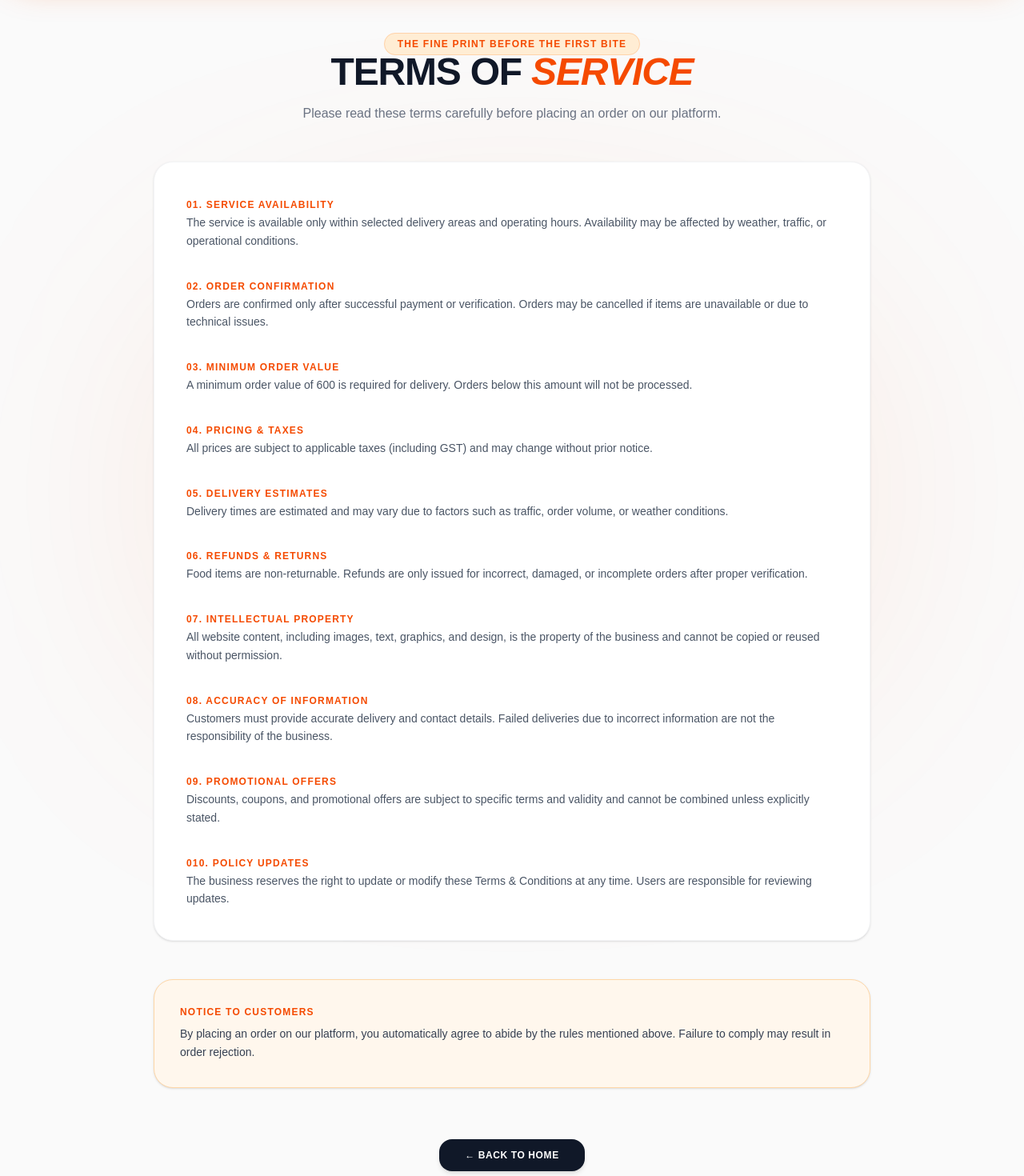
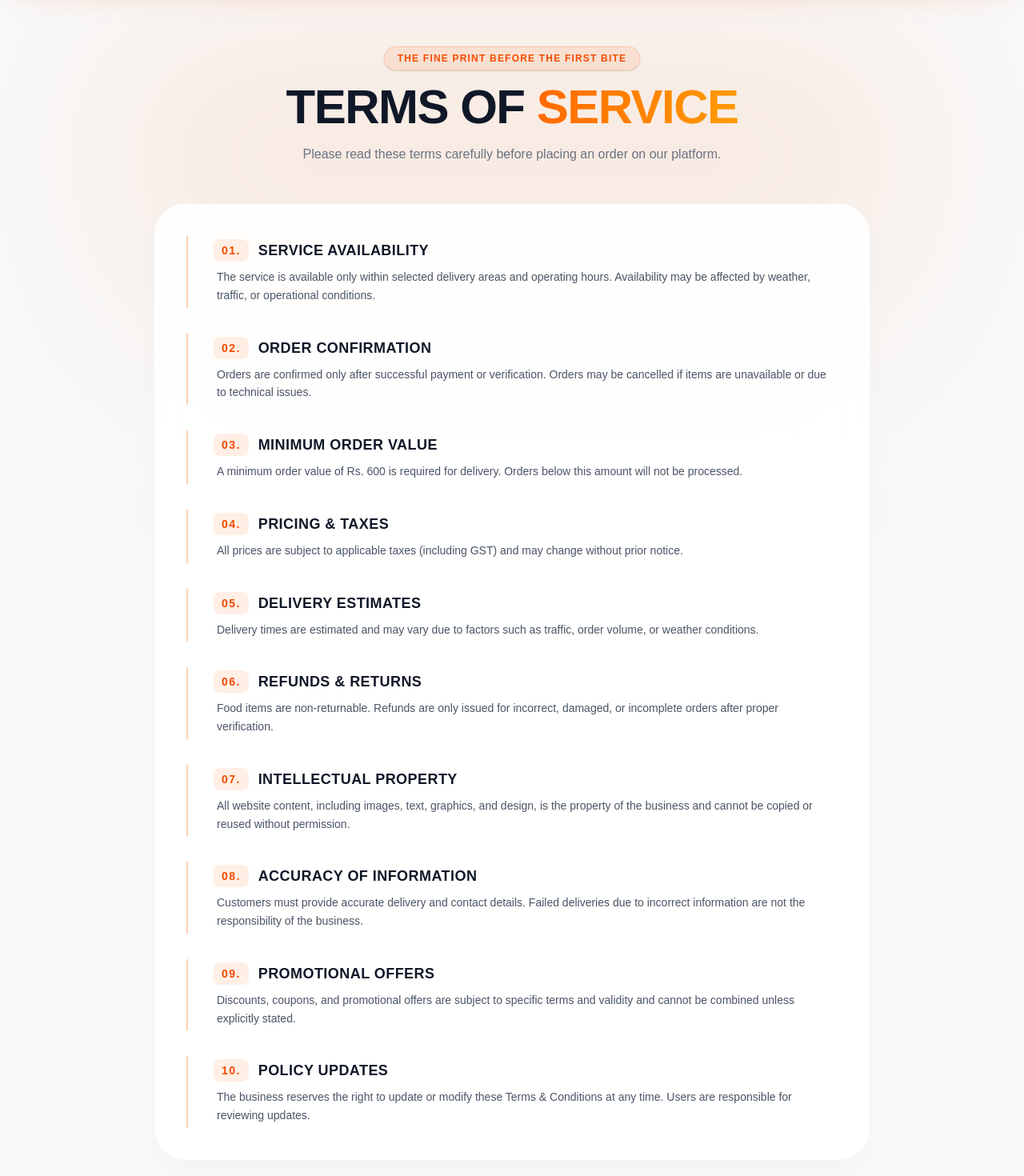
Before and after one commit to pizzgerrawalpindi-maker/premium-food-website, a Next.js app: page /terms in a window 1280 px wide. Shown: the part 120-1590 px from the top of the page at 80% size. Built offline with nearby package versions, Linux system fonts and the light colour scheme.

Commit message:
Update changes

```diff
--- a/src/app/terms/page.js
+++ b/src/app/terms/page.js
@@ -1,102 +1,106 @@
+'use client';
+
 export default function TermsPage() {
+  const termsData = [
+    {
+      num: "01",
+      title: "Service Availability",
+      desc: "The service is available only within selected delivery areas and operating hours. Availability may be affected by weather, traffic, or operational conditions."
+    },
+    {
+      num: "02",
+      title: "Order Confirmation",
+      desc: "Orders are confirmed only after successful payment or verification. Orders may be cancelled if items are unavailable or due to technical issues."
+    },
+    {
+      num: "03",
+      title: "Minimum Order Value",
+      desc: "A minimum order value of Rs. 600 is required for delivery. Orders below this amount will not be processed."
+    },
+    {
+      num: "04",
+      title: "Pricing & Taxes",
+      desc: "All prices are subject to applicable taxes (including GST) and may change without prior notice."
+    },
+    {
+      num: "05",
+      title: "Delivery Estimates",
+      desc: "Delivery times are estimated and may vary due to factors such as traffic, order volume, or weather conditions."
+    },
+    {
+      num: "06",
+      title: "Refunds & Returns",
+      desc: "Food items are non-returnable. Refunds are only issued for incorrect, damaged, or incomplete orders after proper verification."
+    },
+    {
+      num: "07",
+      title: "Intellectual Property",
+      desc: "All website content, including images, text, graphics, and design, is the property of the business and cannot be copied or reused without permission."
+    },
+    {
+      num: "08",
+      title: "Accuracy of Information",
+      desc: "Customers must provide accurate delivery and contact details. Failed deliveries due to incorrect information are not the responsibility of the business."
+    },
+    {
+      num: "09",
+      title: "Promotional Offers",
+      desc: "Discounts, coupons, and promotional offers are subject to specific terms and validity and cannot be combined unless explicitly stated."
+    },
+    {
+      num: "10",
+      title: "Policy Updates",
+      desc: "The business reserves the right to update or modify these Terms & Conditions at any time. Users are responsible for reviewing updates."
+    }
+  ];
+
   return (
-    <div className="min-h-screen bg-[#FAFAFA] dark:bg-[#120D0A] text-gray-900 dark:text-gray-100 antialiased py-16 px-6 sm:px-8 lg:px-12 relative z-0 transition-colors duration-500">
+    <div className="min-h-screen bg-[#F8F9FA] dark:bg-[#0D0907] text-gray-900 dark:text-gray-100 antialiased py-12 sm:py-20 px-4 sm:px-6 lg:px-8 relative z-0 selection:bg-orange-500 selection:text-white transition-colors duration-500">
 
-      {/* Background Central High-Intensity Orange Light Reflection */}
-      <div className="absolute top-1/4 left-1/2 -translate-x-1/2 w-[800px] h-[500px] bg-orange-600/15 dark:bg-orange-600/25 rounded-full blur-[140px] pointer-events-none -z-10"></div>
+      {/* Background Ambient High-Intensity Orange Light Reflection */}
+      <div className="absolute top-20 left-1/2 -translate-x-1/2 w-full max-w-[1000px] h-[500px] bg-gradient-to-b from-orange-500/15 to-transparent blur-[120px] pointer-events-none -z-10"></div>
 
       <div className="max-w-4xl mx-auto space-y-12 relative z-10">
 
-        {/* Header */}
-        <div className="text-center space-y-4">
-          <span className="bg-orange-100 dark:bg-orange-950/60 text-orange-600 dark:text-orange-400 px-4 py-1.5 rounded-full text-xs font-black uppercase tracking-widest border border-orange-500/20">
+        {/* Header Section */}
+        <header className="text-center space-y-4">
+          <span className="inline-block bg-orange-500/10 dark:bg-orange-950/60 text-orange-600 dark:text-orange-400 px-4 py-1.5 rounded-full text-xs font-black uppercase tracking-widest border border-orange-500/20 shadow-sm">
             The fine print before the first bite
           </span>
-          <h1 className="text-4xl sm:text-5xl font-black uppercase tracking-tight text-gray-900 dark:text-white font-sans">
-            Terms of <span className="text-orange-600 italic">Service</span>
+          <h1 className="text-4xl sm:text-6xl font-black uppercase tracking-tight text-gray-900 dark:text-white">
+            Terms of <span className="text-transparent bg-clip-text bg-gradient-to-r from-orange-500 to-amber-500">Service</span>
           </h1>
-          <p className="text-sm sm:text-base text-gray-500 dark:text-orange-200/70 font-medium max-w-2xl mx-auto">
+          <p className="text-sm sm:text-base text-gray-500 dark:text-orange-200/70 font-medium max-w-xl mx-auto leading-relaxed">
             Please read these terms carefully before placing an order on our platform.
           </p>
-        </div>
+        </header>
 
-        {/* Content Box */}
-        <div className="bg-white dark:bg-[#1c1410]/70 dark:backdrop-blur-xl rounded-3xl p-8 sm:p-10 shadow-sm dark:shadow-[0_20px_50px_-10px_rgba(234,88,12,0.15)] border border-gray-100 dark:border-orange-500/20 space-y-8">
+        {/* Content Box with Grid/Stack Layout */}
+        <div className="bg-white/90 dark:bg-[#140F0C]/80 backdrop-blur-2xl rounded-[2.5rem] p-6 sm:p-10 shadow-2xl shadow-black/[0.03] dark:shadow-orange-950/20 border border-gray-100 dark:border-orange-500/15 space-y-8">
 
-          <div className="space-y-2">
-            <span className="text-orange-600 dark:text-orange-400 font-black text-xs uppercase tracking-widest">01. Service Availability</span>
-            <p className="text-sm text-gray-600 dark:text-orange-200/80 leading-relaxed font-medium">
-              The service is available only within selected delivery areas and operating hours. Availability may be affected by weather, traffic, or operational conditions.
-            </p>
-          </div>
-
-          <div className="space-y-2">
-            <span className="text-orange-600 dark:text-orange-400 font-black text-xs uppercase tracking-widest">02. Order Confirmation</span>
-            <p className="text-sm text-gray-600 dark:text-orange-200/80 leading-relaxed font-medium">
-              Orders are confirmed only after successful payment or verification. Orders may be cancelled if items are unavailable or due to technical issues.
-            </p>
-          </div>
-
-          <div className="space-y-2">
-            <span className="text-orange-600 dark:text-orange-400 font-black text-xs uppercase tracking-widest">03. Minimum Order Value</span>
-            <p className="text-sm text-gray-600 dark:text-orange-200/80 leading-relaxed font-medium">
-              A minimum order value of 600 is required for delivery. Orders below this amount will not be processed.
-            </p>
-          </div>
-
-          <div className="space-y-2">
-            <span className="text-orange-600 dark:text-orange-400 font-black text-xs uppercase tracking-widest">04. Pricing & Taxes</span>
-            <p className="text-sm text-gray-600 dark:text-orange-200/80 leading-relaxed font-medium">
-              All prices are subject to applicable taxes (including GST) and may change without prior notice.
-            </p>
-          </div>
-
-          <div className="space-y-2">
-            <span className="text-orange-600 dark:text-orange-400 font-black text-xs uppercase tracking-widest">05. Delivery Estimates</span>
-            <p className="text-sm text-gray-600 dark:text-orange-200/80 leading-relaxed font-medium">
-              Delivery times are estimated and may vary due to factors such as traffic, order volume, or weather conditions.
-            </p>
-          </div>
-
-          <div className="space-y-2">
-            <span className="text-orange-600 dark:text-orange-400 font-black text-xs uppercase tracking-widest">06. Refunds & Returns</span>
-            <p className="text-sm text-gray-600 dark:text-orange-200/80 leading-relaxed font-medium">
-              Food items are non-returnable. Refunds are only issued for incorrect, damaged, or incomplete orders after proper verification.
-            </p>
-          </div>
-
-          <div className="space-y-2">
-            <span className="text-orange-600 dark:text-orange-400 font-black text-xs uppercase tracking-widest">07. Intellectual Property</span>
-            <p className="text-sm text-gray-600 dark:text-orange-200/80 leading-relaxed font-medium">
-              All website content, including images, text, graphics, and design, is the property of the business and cannot be copied or reused without permission.
-            </p>
-          </div>
-
-          <div className="space-y-2">
-            <span className="text-orange-600 dark:text-orange-400 font-black text-xs uppercase tracking-widest">08. Accuracy of Information</span>
-            <p className="text-sm text-gray-600 dark:text-orange-200/80 leading-relaxed font-medium">
-              Customers must provide accurate delivery and contact details. Failed deliveries due to incorrect information are not the responsibility of the business.
-            </p>
-          </div>
-
-          <div className="space-y-2">
-            <span className="text-orange-600 dark:text-orange-400 font-black text-xs uppercase tracking-widest">09. Promotional Offers</span>
-            <p className="text-sm text-gray-600 dark:text-orange-200/80 leading-relaxed font-medium">
-              Discounts, coupons, and promotional offers are subject to specific terms and validity and cannot be combined unless explicitly stated.
-            </p>
-          </div>
-
-          <div className="space-y-2">
-            <span className="text-orange-600 dark:text-orange-400 font-black text-xs uppercase tracking-widest">010. Policy Updates</span>
-            <p className="text-sm text-gray-600 dark:text-orange-200/80 leading-relaxed font-medium">
-              The business reserves the right to update or modify these Terms & Conditions at any time. Users are responsible for reviewing updates.
-            </p>
-          </div>
+          {termsData.map((item, index) => (
+            <div
+              key={index}
+              className="group relative pl-6 sm:pl-8 border-l-2 border-orange-500/30 hover:border-orange-500 transition-colors duration-300 space-y-2 py-1"
+            >
+              <div className="flex items-center gap-3">
+                <span className="text-orange-600 dark:text-orange-400 font-black text-xs sm:text-sm uppercase tracking-widest bg-orange-500/10 px-2.5 py-1 rounded-lg">
+                  {item.num}.
+                </span>
+                <h2 className="text-base sm:text-lg font-extrabold uppercase tracking-wide text-gray-900 dark:text-white">
+                  {item.title}
+                </h2>
+              </div>
+              <p className="text-xs sm:text-sm text-gray-600 dark:text-orange-200/70 leading-relaxed font-medium pl-1">
+                {item.desc}
+              </p>
+            </div>
+          ))}
 
         </div>
 
         {/* Notice Box */}
-        <div className="bg-orange-50 dark:bg-[#18110e] border border-orange-200 dark:border-orange-500/30 rounded-3xl p-6 sm:p-8 space-y-2 shadow-sm">
+        <div className="bg-orange-500/5 dark:bg-[#18110e] border border-orange-500/20 rounded-3xl p-6 sm:p-8 space-y-2 shadow-sm backdrop-blur-xl">
           <h3 className="text-xs font-black uppercase tracking-widest text-orange-600 dark:text-orange-400">Notice to Customers</h3>
           <p className="text-xs sm:text-sm font-medium text-gray-700 dark:text-orange-100/80 leading-relaxed">
             By placing an order on our platform, you automatically agree to abide by the rules mentioned above. Failure to comply may result in order rejection.
@@ -104,8 +108,11 @@ export default function TermsPage() {
         </div>
 
         {/* Back Link */}
-        <div className="text-center pt-4">
-          <a href="/" className="inline-block bg-gray-900 dark:bg-orange-600 hover:bg-orange-600 dark:hover:bg-orange-700 text-white font-bold px-8 py-3 rounded-2xl text-xs uppercase tracking-wider transition-colors shadow-md">
+        <div className="text-center pt-2">
+          <a
+            href="/"
+            className="inline-block bg-gray-900 dark:bg-orange-600 hover:bg-black dark:hover:bg-orange-500 text-white font-extrabold px-8 py-3.5 rounded-2xl text-xs uppercase tracking-wider transition-all shadow-lg hover:shadow-orange-600/20 active:scale-95"
+          >
             ← Back To Home
           </a>
         </div>
```
